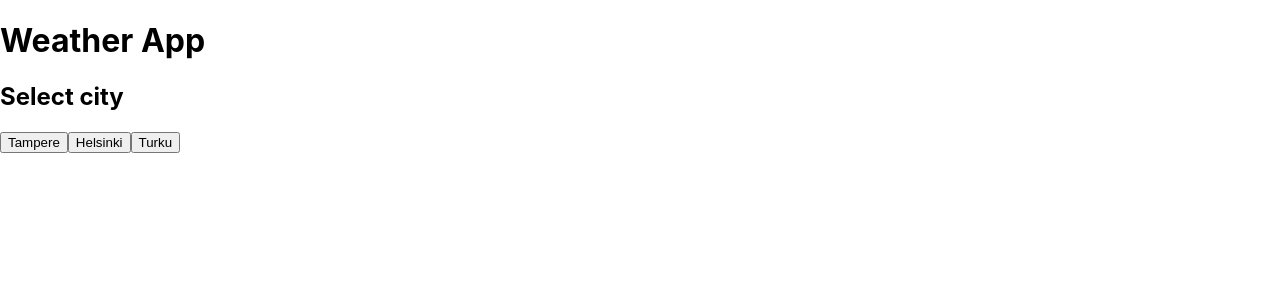
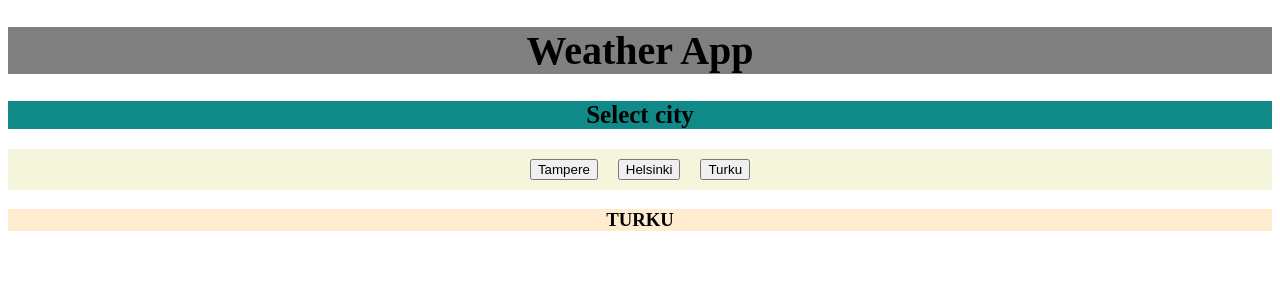
Before and after one commit to williamlempinen/react-weather-app, a React (Create React App) app: page / in a window 1280 px wide. Shown: the top 300 px of the page. Built offline with nearby package versions, Linux system fonts and the light colour scheme; no server answers.

Commit message:
current day params are now displayed on the screen

```diff
--- a/package.json
+++ b/package.json
@@ -7,6 +7,7 @@
     "@testing-library/react": "^13.4.0",
     "@testing-library/user-event": "^13.5.0",
     "axios": "^1.2.3",
+    "express": "^4.18.2",
     "react": "^18.2.0",
     "react-dom": "^18.2.0",
     "react-scripts": "5.0.1",
--- a/src/App.js
+++ b/src/App.js
@@ -1,45 +1,113 @@
 import Citybar from "./Citybar";
 import { useEffect, useState } from "react";
-import axios from "axios";
+
+//Helsingin koordinaatit
+const HEL_NO = 60.17;
+const HEL_EA = 24.95;
+//Turun koordinaatit
+const TU_NO = 60.45;
+const TU_EA = 22.28;
+//Tampereen koordinaatit
+const TA_NO = 61.50;
+const TA_EA = 23.80;
+
+
 
 function App() {
-
   const [ city, setCity ] = useState("turku");
-  const [ data, setData ] = useState({});
-
-  //tämän päivän päivämäärään lisätään tunnit -> löydetään indeksi säälle
+  const [ tempData, setTempData ] = useState([]);
+  const [ north, setNorth ] = useState(TU_NO);
+  const [ east, setEast ] = useState(TU_EA);
+  const [ rain, setRain ] = useState([]);
+  const [ snow, setSnow ] = useState([]);
+  const [ cloud, setCloud ] = useState([]);
+  const [ wind, setWind ] = useState([]);
 
   let timeNow = new Date();
-  let day = timeNow.getDate();
-  let hours = timeNow.getHours();
+  //let day = timeNow.getDate();
+  let hour = timeNow.getHours();
+
+  //console.log(day);
+  console.log("kellonaika", hour);
 
 
-  console.log(timeNow);
-  console.log(day);
-  console.log(hours);
-  const url = `https://api.open-meteo.com/v1/forecast?latitude=60.45&longitude=22.27&hourly=temperature_2m`;
+  const url = `https://api.open-meteo.com/v1/forecast?latitude=${north}&longitude=${east}&hourly=temperature_2m,rain,snowfall,cloudcover_mid,windspeed_120m&current_weather=true`;
 
   useEffect(() => {
-    axios
-    .get(url)
-    .then(res => {
-      console.log(res.data.hourly.temperature_2m[10]);
-      setData(res.data);
-    });
-  }, [city]);
-  console.log(data);
+    console.log("effect");
+    async function getData() {
+      const response = await fetch(url);
+      const data = await response.json();
+      setTempData(data.hourly.temperature_2m);
+      setRain(data.hourly.rain);
+      setSnow(data.hourly.snowfall);
+      setCloud(data.hourly.cloudcover_mid);
+      setWind(data.hourly.windspeed_120m);
+
+      console.log(data);
+    }
+
+    console.log("seuraavaksi kutsutaan getdata");
+    getData();
+
+  }, [city, north, east]);
+
+
+  //console.log("render city", city, "render timeNtemp", data);
+  const temperature = tempData[hour]
+  console.log("lämpötila", temperature);
+
+  const sateenMaara = rain[hour];
+  console.log("sadetta", sateenMaara);
+
+  const lumenMaara = snow[hour];
+  console.log("lunta", lumenMaara);
+
+  const pilvienMaara = cloud[hour];
+  console.log("pilviä", pilvienMaara);
+
+  const tuulenMaara = wind[hour];
+  console.log("tuulta", tuulenMaara);
+
+
+
+
+
 
 
   const changeCity = (e) => {
     e.preventDefault();
     setCity(e.target.value);
+    if (city === "turku") {
+      setNorth(TU_NO);
+      setEast(TU_EA);
+    } else if (city === "tampere") {
+      setNorth(TA_NO);
+      setEast(TA_EA);
+    } else {
+      setNorth(HEL_NO);
+      setEast(HEL_EA);
+    }
+    console.log(north, east);
     console.log(city);
   }
+
+
+
+
 
   return (
     <div className="App">
       <h1>Weather App</h1>
       <Citybar setCity={ changeCity }/>
+      <div className="content">
+        <h3>{ city.toLocaleUpperCase() }</h3>
+        <p>{ tempData[hour] }</p>
+        <p>{ rain[hour] }</p>
+        <p>{ snow[hour] }</p>
+        <p>{ cloud[hour] }</p>
+        <p>{ wind[hour] }</p>
+      </div>
     </div>
   );
 }
--- a/src/Citybar.js
+++ b/src/Citybar.js
@@ -1,17 +1,14 @@
-import React from "react";
-
 const Citybar = (props) => {
-
     return (
         <div>
             <h2>Select city</h2>
-            <button onClick={ props.setCity } value={ "tampere" }>Tampere</button>
-            <button onClick={ props.setCity } value={ "helsinki" }>Helsinki</button>
-            <button onClick={ props.setCity } value={ "turku" }>Turku</button>
+            <div className="buttons">
+                <button onClick={ props.setCity } value={ "tampere" }>Tampere</button>
+                <button onClick={ props.setCity } value={ "helsinki" }>Helsinki</button>
+                <button onClick={ props.setCity } value={ "turku" }>Turku</button>
+            </div>
         </div>
-
     );
 }
 
-
 export default Citybar;
--- a/src/index.css
+++ b/src/index.css
@@ -1,13 +1,28 @@
-body {
-  margin: 0;
-  font-family: -apple-system, BlinkMacSystemFont, 'Segoe UI', 'Roboto', 'Oxygen',
-    'Ubuntu', 'Cantarell', 'Fira Sans', 'Droid Sans', 'Helvetica Neue',
-    sans-serif;
-  -webkit-font-smoothing: antialiased;
-  -moz-osx-font-smoothing: grayscale;
+h1 {
+  text-align: center;
+  font-size: 40px;
+  background-color: gray;
 }
 
-code {
-  font-family: source-code-pro, Menlo, Monaco, Consolas, 'Courier New',
-    monospace;
+h2 {
+  font-size: 25px;
+  text-align: center;
+  background-color: #108989;
 }
+
+h3 {
+  text-align: center;
+}
+
+.buttons {
+  text-align: center;
+  background-color: beige;
+}
+
+button {
+  margin: 10px;
+}
+
+.content {
+  background-color: blanchedalmond;
+}
```
